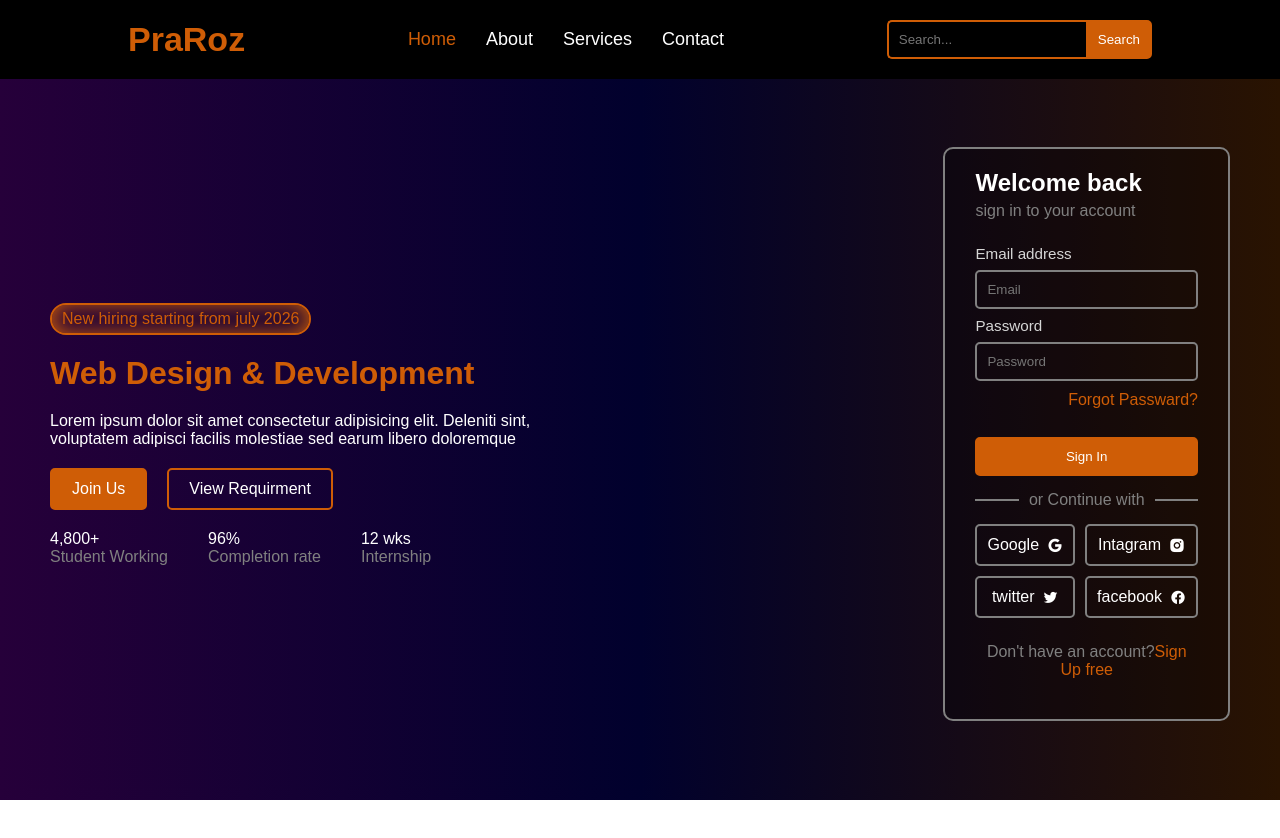
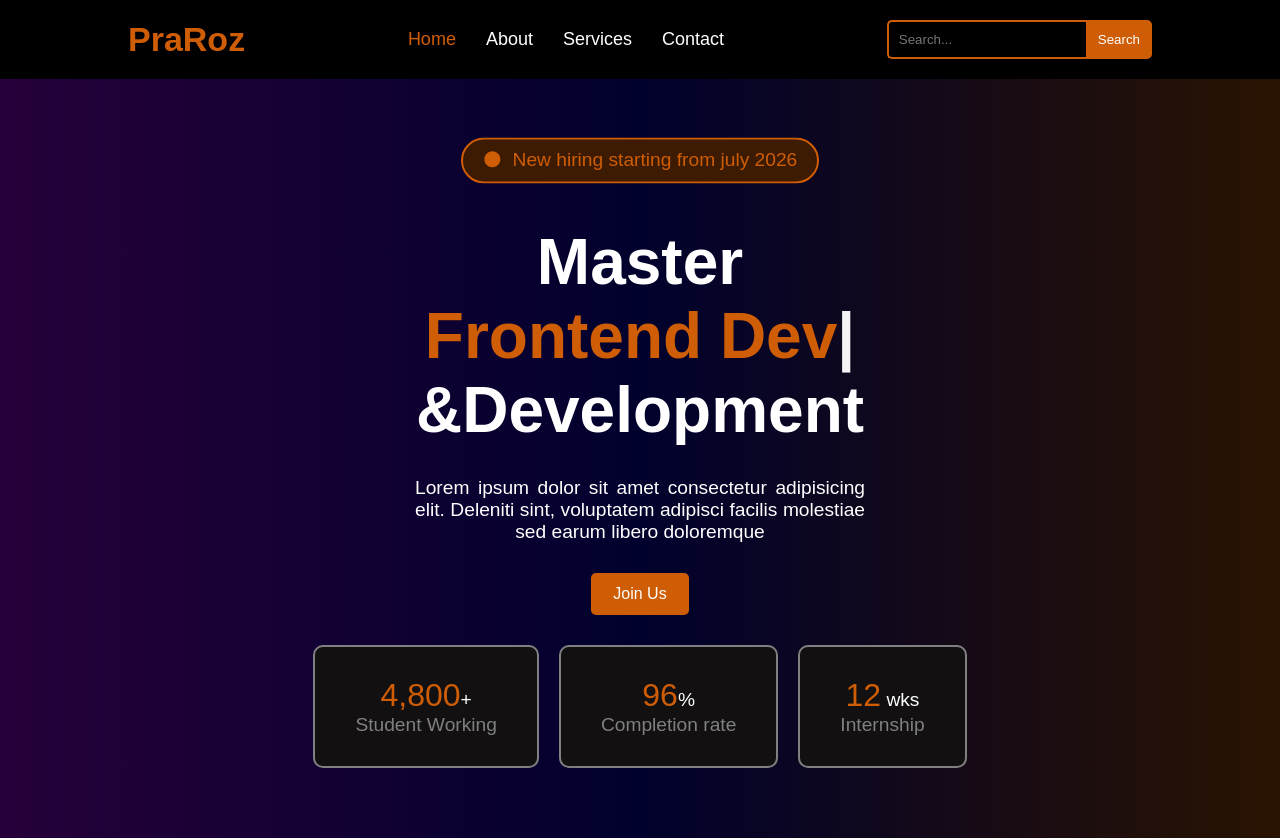
Before and after one commit to shahzaibkhan45/project-2, a plain HTML site: page index.html in a window 1280 px wide. Before the commit the page ends 800 px from the top, so only its background shows below. Drawn offline with nearby package versions, Linux system fonts and the light colour scheme.

Commit message:
second condition

```diff
--- a/assets/css/style.css
+++ b/assets/css/style.css
@@ -83,65 +83,123 @@ header nav{
 
 /* home section */
 .hero{
+    margin: 50px 0;
     display: flex;
-    justify-content:space-between;
+    justify-content: center;
     align-items: center;
-    min-height: calc(100vh - 90px);
+    gap: 80px;
     color: white;
-    gap: 30%;
-    margin:0 50px;
-    padding-top: 30px;
-    padding-bottom: 30px;
+    text-align: center;
+    width: 100%;
+    padding: 20px;
+}
 
-
-}
 .hero-content{
     display: grid;
+    gap: 30px;
+    max-width: 750px;
+    width: 100%;
+}
+
+.hero-content .starting-date{
+
+    color: var(--first-color);
+    width: fit-content;
+    border: 2px solid var(--first-color);
+    padding: 10px 20px;
+    border-radius: 50px;
+    background-color: rgb(60, 27, 2);
+    animation: float 3s ease-in-out infinite;
+    margin: 0 auto;
+}
+
+.text{
+    width: 450px;
+    margin: 0 auto;
+    text-align: justify;
+    text-align-last: center;
+}
+@keyframes float{
+    0%{
+        transform: translateY(0);
+    }
+
+    50%{
+        transform: translateY(-15px);
+    }
+
+    100%{
+        transform: translateY(0);
+    }
+}
+
+.hero-content h2{
+    font-size: 4rem;
+    font-family: 'Outfit', sans-serif;
+    color: white;
+    text-align: center;
+    min-height: 90px;
+}
+
+#typing{
+    display: inline-block;
+    min-width: 320px;
+    white-space: nowrap;
+    color: var(--first-color);
+}
+
+.hero-content p{
+    text-align: justify;
+    text-align-last: center;
+    font-size: 1.2rem;
+}
+.hero-buttons{
+    display: flex;
+    justify-content: center;
+    align-items: center;
     gap: 20px;
 }
-.hero-content .starting-date:first-child{
-    color: var(--first-color);
-    width:fit-content;
-    border: 2px solid var(--first-color);
-    padding: 5px 10px;
-    border-radius: 50px;
-    box-shadow:inset 0 0 20px var(--first-color);
-}
-.hero-content h2{
-    color: var(--first-color);
-    font-size: 2rem;
-}
-.hero-buttons {
-    display: flex;
-    gap: 20px;
-}
+
 .hero-buttons a{
     padding: 10px 20px;
-   text-decoration: none;
+    text-decoration: none;
     color: white;
     border: 2px solid var(--first-color);
     border-radius: 5px;
     transition: 0.3s;
     background-color: var(--first-color);
 }
-.hero-buttons a:last-child{
-    background-color: transparent;
-}
-.hero-buttons a:hover{
+
+.hero-buttons .join-us:hover{
     background-color: transparent;
     color: var(--first-color);
 }
-.hero-buttons a:last-child:hover{
-    background-color: var(--first-color);
-    color: white;
+
+#studentCount,
+#completionRate,
+#internshipDuration{
+    color: var(--first-color);
+    font-size: 2rem;
 }
+
 .imp-hero{
     display: flex;
-    gap: 40px;
+    justify-content: center;
+    gap: 20px;
+    flex-wrap: wrap;
 }
+
+.imp-hero p{
+    border: 2px solid gray;
+    background-color: rgb(18, 16, 16);
+    padding: 30px 40px;
+    border-radius: 10px;
+}
+
 .imp-hero span{
-    color:gray;
+    color: gray;
 }
+
 
 /* hero input section */
 .hero-input{
--- a/assets/js/script.js
+++ b/assets/js/script.js
@@ -334,3 +334,56 @@ loginForm.addEventListener("submit", function(e){
 
 });
 }
+// typing effect
+    let typed = new Typed("#typing" ,{
+        strings :["Web Design","Frontend Dev","Ui/Ux" , "React Apps", "your Career"],
+        typeSpeed : 100,
+        backSpeed : 50,
+        loop:true
+    })
+
+    // conting
+    const studcounter = document.getElementById("studentCount");
+
+let count = 0;
+const target = 4800;
+
+const interval = setInterval(() => {
+
+    count += 50;
+
+    studcounter.textContent = count.toLocaleString();
+
+    if (count >= target) {
+        studcounter.textContent = target.toLocaleString();
+        clearInterval(interval);
+    }
+
+}, 20);
+// competion rate
+const completionCounter = document.getElementById("completionRate");
+let completionCount = 0;
+const completionTarget = 96;
+
+const completionInterval = setInterval(() => {
+
+    completionCount += 1;
+    completionCounter.textContent = completionCount;
+    if (completionCount >= completionTarget) {
+        completionCounter.textContent = completionTarget;
+        clearInterval(completionInterval);
+    }
+}, 20);
+
+// intership duration
+const internshipCounter = document.getElementById("internshipDuration");
+let internshipCount = 0;
+const internshipTarget = 12;
+const internshipInterval = setInterval(() => {
+    internshipCount += 0.5;
+    internshipCounter.textContent = internshipCount;
+    if (internshipCount >= internshipTarget) {
+        internshipCounter.textContent = internshipTarget;
+        clearInterval(internshipInterval);
+    }
+}, 20);
--- a/index.html
+++ b/index.html
@@ -6,6 +6,7 @@
     <title>project-02</title>
      <!-- external font -->
       <link rel="stylesheet" href="https://cdnjs.cloudflare.com/ajax/libs/remixicon/4.6.0/remixicon.css" integrity="sha512-kJlvECunwXftkPwyvHbclArO8wszgBGisiLeuDFwNM8ws+wKIw0sv1os3ClWZOcrEB2eRXULYUsm8OVRGJKwGA==" crossorigin="anonymous" referrerpolicy="no-referrer" />
+      <link href="https://fonts.googleapis.com/css2?family=Inter:wght@300;400;500;600;700&display=swap" rel="stylesheet">
     <!-- css -->
      <link rel="stylesheet" href="./assets/css/style.css">
 </head>
@@ -38,44 +39,25 @@
 </div>
             <section class="hero">
                 <div class="hero-content">
-                    <p class="starting-date">New hiring starting from july 2026</p>
-                    <h2>Web Design & Development</h2>
-                    <p>Lorem ipsum dolor sit amet consectetur adipisicing elit. Deleniti sint, voluptatem adipisci facilis molestiae sed earum libero doloremque </p>
+                    <p class="starting-date"><i class="ri-circle-fill"></i>&nbsp;&nbspNew hiring starting from july 2026</p>
+                    <h2>Master <br><span id="typing"></span><br> &Development</h2>
+                    <p class="text">Lorem ipsum dolor sit amet consectetur adipisicing elit. Deleniti sint, voluptatem adipisci facilis molestiae sed earum libero doloremque </p>
                     <div class="hero-buttons">
                     <a href="./join.html" class="join-us">Join Us</a>
-                    <a href="./req.html" class="view">View Requirment</a>
+                    <!-- <a href="./req.html" class="view">View Requirment</a> -->
                     </div>
                     <div class="imp-hero">
-                        <p>4,800+<br><span>Student Working</span></p>
-                        <p>96%<br><span>Completion rate</span></p>
-                        <p>12 wks<br><span>Internship</span></p>
+                        <p><span id="studentCount">0</span>+<br><span>Student Working</span></p>
+                        <p><span id="completionRate">0</span>%<br><span>Completion rate</span></p>
+                        <p><span id="internshipDuration">12</span> wks<br><span>Internship</span></p>
                     </div>
-                </div>
-                <div class="hero-input">
-                    <h2>Welcome back</h2>
-                    <p>sign in to your account</p>
-                    <form class="form">
-                    <label for="Iemail">Email address</label>
-                    <input type="email" placeholder="Email" id="Lemail" class="fields">
-                    <label for="Ipass">Password</label>
-                    <input type="password"  placeholder="Password" class="fields" id="Lpass">
-                    <p class="f-pass"><a href="#">Forgot Passward?</a></p>
-                    <button type="submit" class="sign-in-btn">Sign In</button>
-                    </form>
-                    <div class="divider">
-                        or Continue with
-                    </div>
-                    <div class="social-link">
-                        <a href="https://www.google.com" target="_blank" class="social-links">Google<i class="ri-google-fill"></i></a>
-                        <a href="https://www.instagram.com" target="_blank" class="social-links">Intagram<i class="ri-instagram-fill"></i></a>
-                        <a href="https://www.twitter.com" target="_blank" class="social-links">twitter<i class="ri-twitter-fill"></i></a>
-                        <a href="https://www.facebook.com" target="_blank" class="social-links">facebook<i class="ri-facebook-circle-fill"></i></a>
-                    </div>
-                    <p>Don't have an account?<a href="./signup.html">Sign Up free</a></p>
                 </div>
             </section>
     </main>
     <footer id="footer"></footer>
+     <!--=============== TYPED JS ===============-->
+    <script src="https://cdnjs.cloudflare.com/ajax/libs/typed.js/2.1.0/typed.umd.min.js"></script>
+    <!-- EXTERNAL SCRIPT -->
     <script src="./assets/js/script.js"></script>
 </body>
 </html>
```
Also changed, not shown: 1 other file.
